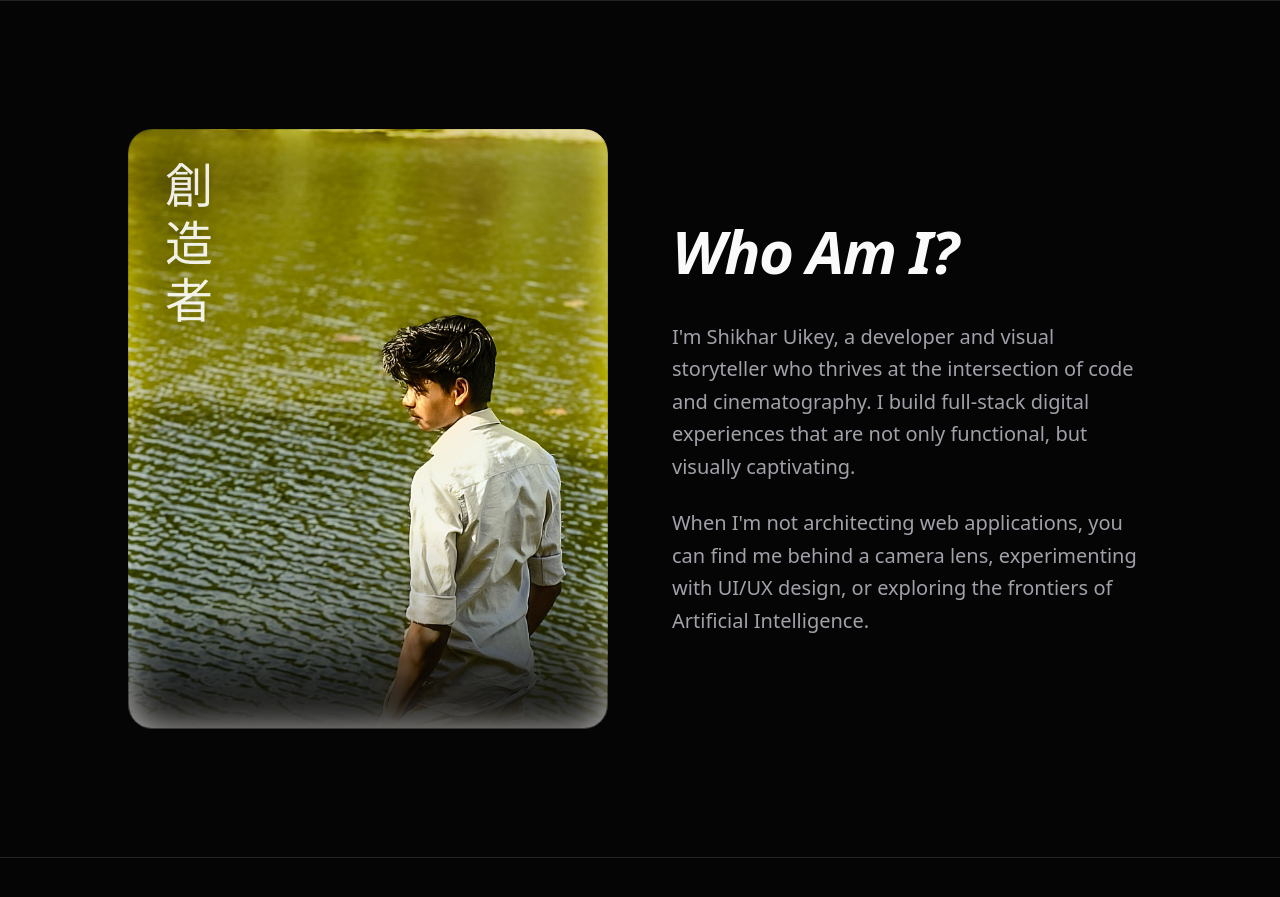
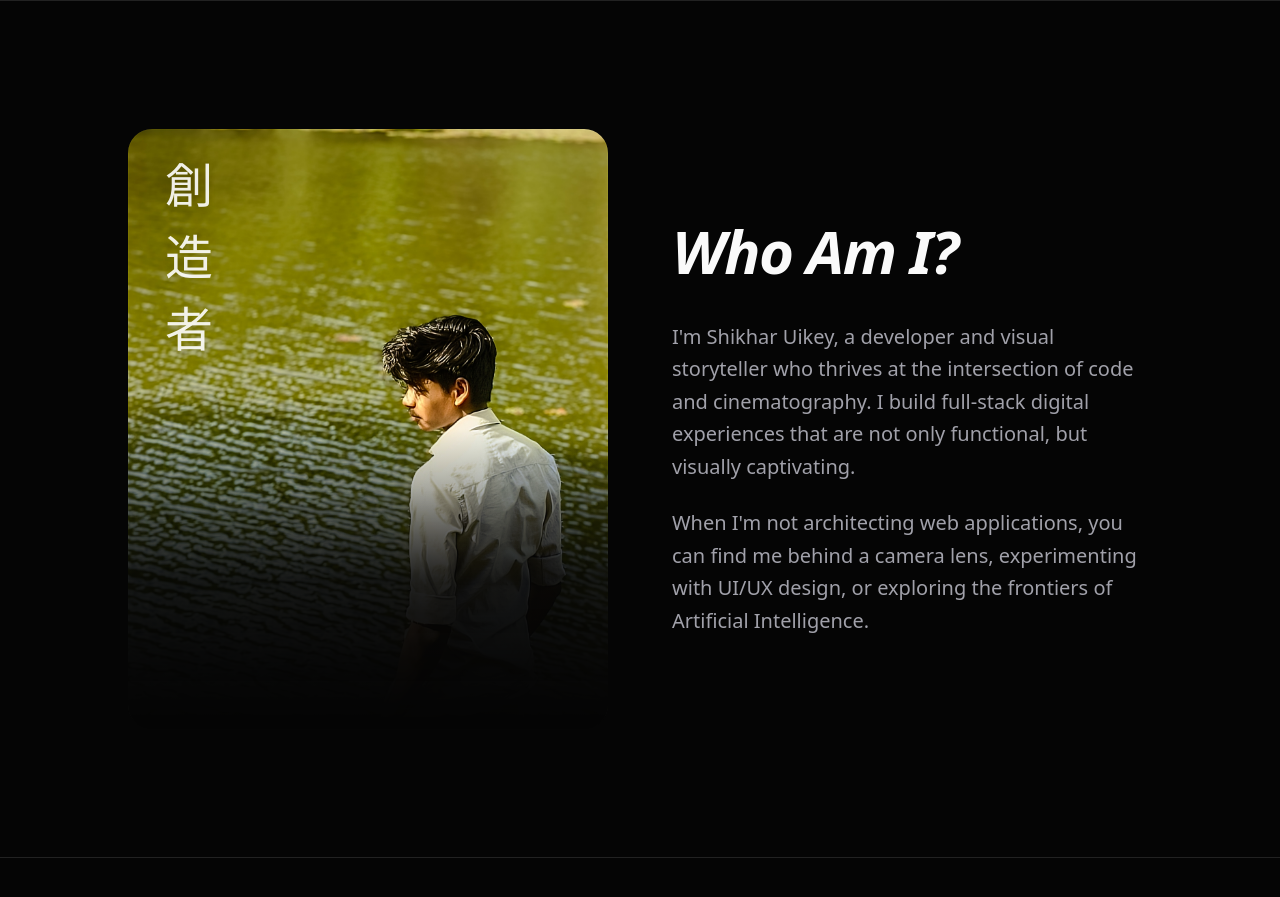
Before and after one commit to ShikharUikey/Shikhar-Uikey-Portfolio, a Next.js app: page / in a window 1280 px wide. Shown: the part 800-1697 px from the top of the page. Built offline with nearby package versions, Linux system fonts and the light colour scheme.

Commit message:
style: Fix image blending and increase Japanese text spacing in About section

```diff
--- a/src/components/scenes/AboutScene.tsx
+++ b/src/components/scenes/AboutScene.tsx
@@ -30,14 +30,18 @@ export const AboutScene = () => {
 
         {/* Interactive Image Overlay with Scroll Parallax */}
         <motion.div
-          style={{ y: yImage, opacity: opacityImage }}
+          style={{
+            y: yImage,
+            opacity: opacityImage,
+            maskImage: "linear-gradient(to bottom, black 60%, transparent 100%)",
+            WebkitMaskImage: "linear-gradient(to bottom, black 60%, transparent 100%)"
+          }}
           className="relative w-full md:w-1/2 h-[350px] sm:h-[450px] md:h-[600px] group"
         >
           {/* Glassmorphic/Blurred Border Effect container */}
-          <div className="absolute inset-0 z-10 pointer-events-none rounded-3xl border border-white/20 shadow-[inset_0_0_40px_rgba(250,249,246,0.8)] mix-blend-overlay"></div>
+          <div className="absolute inset-0 z-10 pointer-events-none rounded-3xl border border-white/10 shadow-[inset_0_0_40px_rgba(255,255,255,0.05)] mix-blend-overlay"></div>
 
-          <div className="relative w-full h-full rounded-3xl overflow-hidden"
-               style={{ maskImage: "linear-gradient(to bottom, black 80%, transparent 100%)", WebkitMaskImage: "linear-gradient(to bottom, black 80%, transparent 100%)" }}>
+          <div className="relative w-full h-full rounded-3xl overflow-hidden">
             <Image
               src="/images/about-me.jpg"
               alt="Shikhar Uikey"
@@ -47,13 +51,13 @@ export const AboutScene = () => {
 
             {/* Japanese Text Overlay */}
             <div className="absolute top-8 left-8 z-20 pointer-events-none drop-shadow-md">
-              <span className="text-white text-5xl tracking-[0.2em] opacity-90" style={{ fontFamily: '"Naganoshi", sans-serif', writingMode: 'vertical-rl' }}>
+              <span className="text-white text-5xl tracking-[0.5em] opacity-90" style={{ fontFamily: '"Naganoshi", sans-serif', writingMode: 'vertical-rl' }}>
                 創造者
               </span>
             </div>
 
             {/* Dark gradient at bottom to blend image */}
-            <div className="absolute bottom-0 left-0 w-full h-1/3 bg-gradient-to-t from-[var(--color-bg-primary)] to-transparent opacity-50"></div>
+            <div className="absolute bottom-0 left-0 w-full h-1/2 bg-gradient-to-t from-[var(--color-bg-primary)] via-[var(--color-bg-primary)]/80 to-transparent"></div>
           </div>
         </motion.div>
 
```
